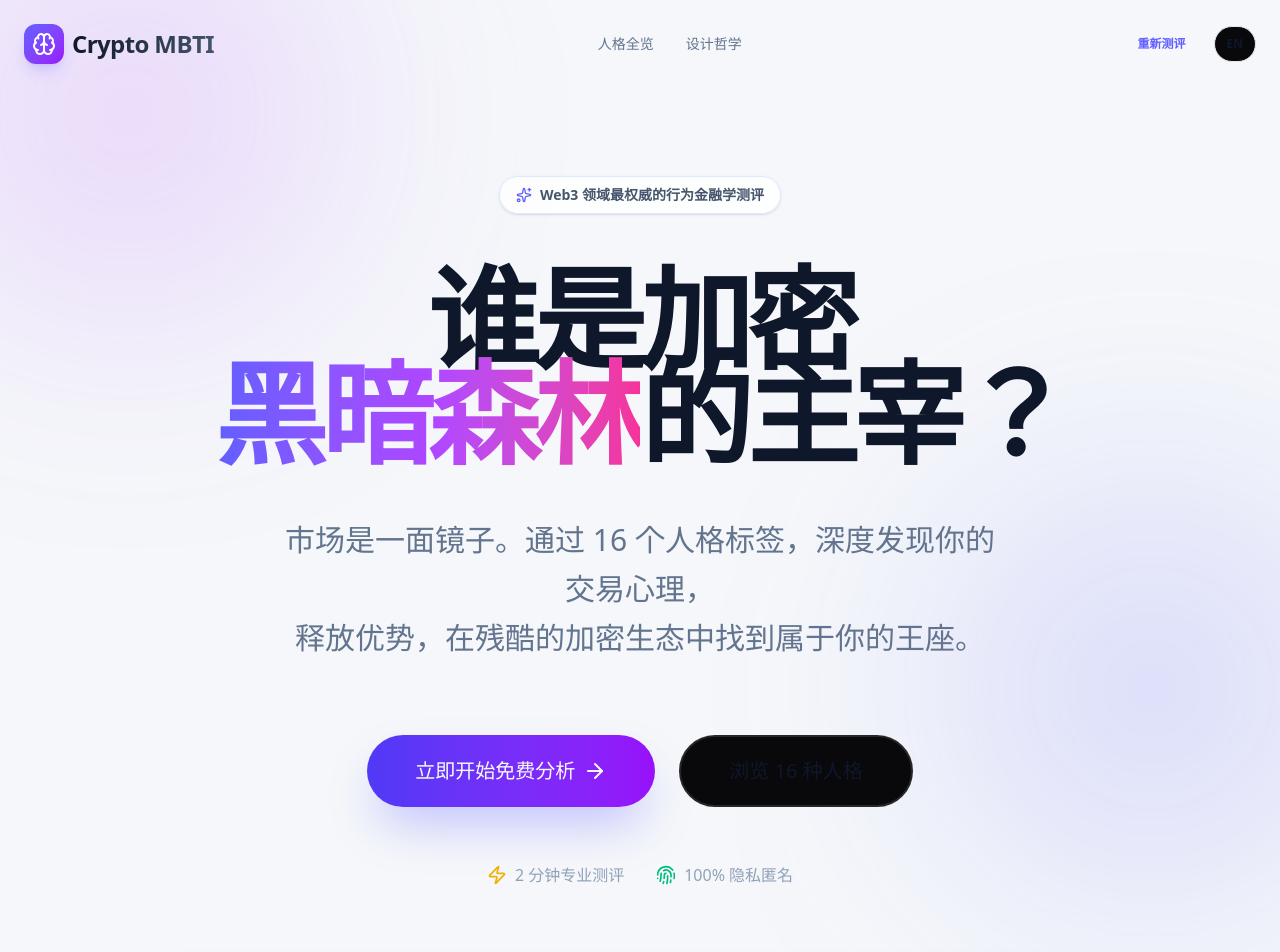
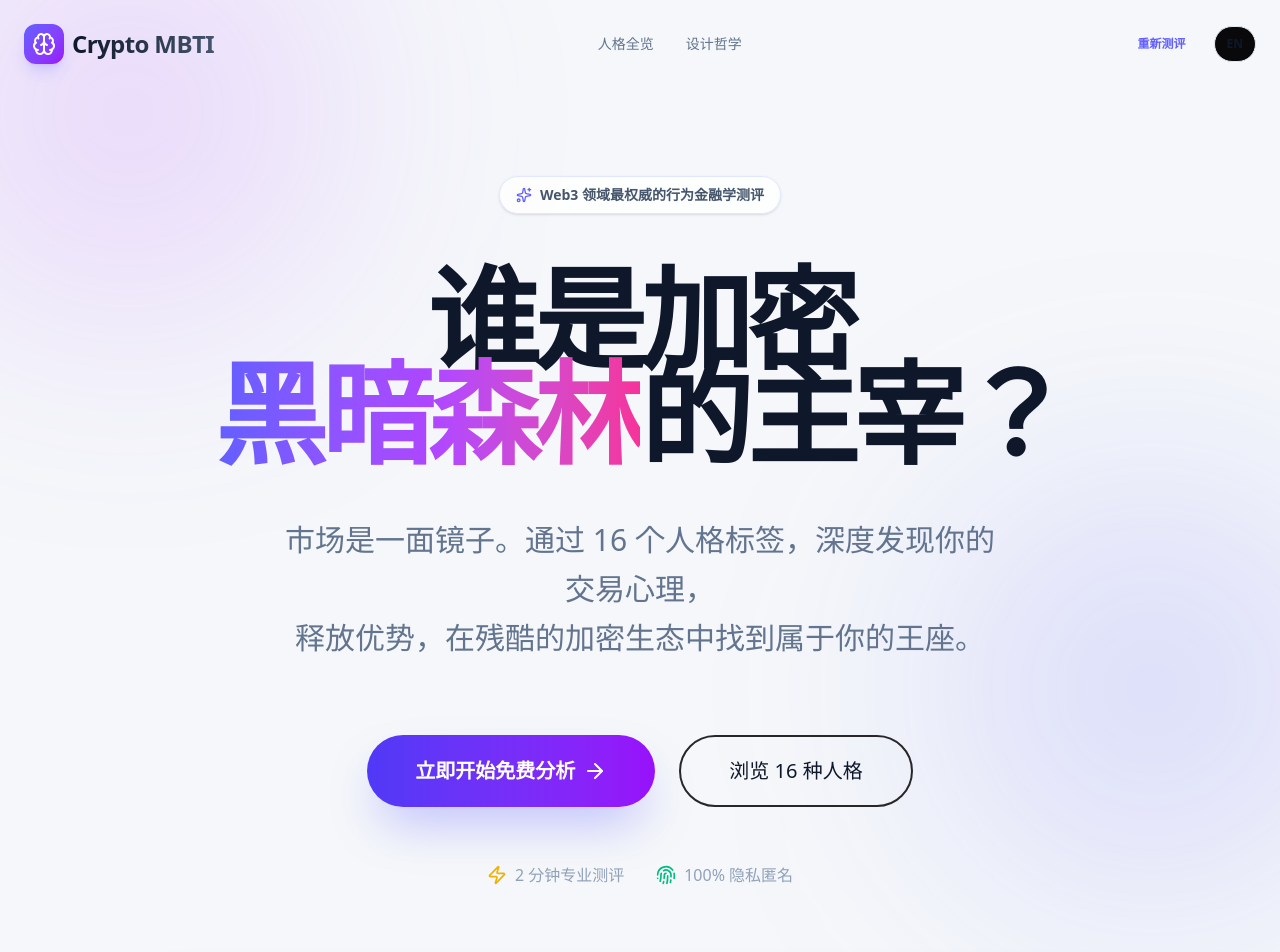
Before and after one commit to IIY0-Y/crypto_mbti, a Next.js app: page / in a window 1280 px wide. Shown: the top 952 px of the page. Built offline with nearby package versions, Linux system fonts and the light colour scheme.

Commit message:
fix: hydration mismatch and illegal html nesting causing client-side crash

```diff
--- a/app/page.tsx
+++ b/app/page.tsx
@@ -38,10 +38,8 @@ export default function Home() {
             <Link href="#" className="hover:text-indigo-500 dark:hover:text-indigo-400 transition-colors">设计哲学</Link>
         </div>
         <div className="flex items-center gap-4">
-            <Link href="/test">
-                <Button size="sm" variant="ghost" className="font-semibold text-indigo-500 hover:text-indigo-600 hover:bg-indigo-500/10 hidden sm:flex">
-                    重新测评
-                </Button>
+            <Link href="/test" className="font-semibold text-indigo-500 hover:text-indigo-600 hover:bg-indigo-500/10 hidden sm:flex h-9 px-3 text-xs items-center justify-center rounded-lg transition-colors focus-visible:outline-none focus-visible:ring-2 focus-visible:ring-ring select-none">
+                重新测评
             </Link>
             <Button
                 size="sm"
@@ -86,15 +84,17 @@ export default function Home() {
             </motion.p>
 
             <motion.div variants={fadeInUp} className="pt-6 md:pt-8 flex flex-col sm:flex-row items-center justify-center gap-4 md:gap-6 px-4">
-                <Link href="/test" className="w-full sm:w-auto">
-                    <Button size="xl" className="w-full h-16 md:h-18 px-8 md:px-12 rounded-full text-lg md:text-xl shadow-2xl shadow-indigo-500/40 bg-gradient-to-r from-indigo-600 to-purple-600 hover:from-indigo-500 hover:to-purple-500 dark:shadow-indigo-900/60 transition-all hover:scale-105 active:scale-95 border-0">
-                        {t("立即开始免费分析", "Start Free Analysis")} <ArrowRight className="ml-2 w-5 h-5 md:w-6 md:h-6" />
-                    </Button>
+                <Link
+                    href="/test"
+                    className="w-full sm:w-auto h-16 md:h-18 px-8 md:px-12 rounded-full text-lg md:text-xl shadow-2xl shadow-indigo-500/40 bg-gradient-to-r from-indigo-600 to-purple-600 hover:from-indigo-500 hover:to-purple-500 dark:shadow-indigo-900/60 transition-all hover:scale-105 active:scale-95 border-0 inline-flex items-center justify-center font-bold text-white"
+                >
+                    {t("立即开始免费分析", "Start Free Analysis")} <ArrowRight className="ml-2 w-5 h-5 md:w-6 md:h-6" />
                 </Link>
-                <Link href="/types" className="w-full sm:w-auto">
-                     <Button size="xl" variant="outline" className="w-full h-16 md:h-18 px-8 md:px-12 rounded-full text-lg md:text-xl border-2 hover:bg-slate-50 dark:hover:bg-white/5 backdrop-blur-sm">
-                        浏览 16 种人格
-                     </Button>
+                <Link
+                    href="/types"
+                    className="w-full sm:w-auto h-16 md:h-18 px-8 md:px-12 rounded-full text-lg md:text-xl border-2 hover:bg-slate-50 dark:hover:bg-white/5 backdrop-blur-sm inline-flex items-center justify-center font-medium transition-colors"
+                >
+                    {t("浏览 16 种人格", "Types View")}
                 </Link>
             </motion.div>
 
--- a/components/results-view.tsx
+++ b/components/results-view.tsx
@@ -30,7 +30,11 @@ export function ResultsView({ personality, code, scores }: ResultsViewProps) {
                 <Target className="h-12 w-12 mx-auto mb-4 text-muted-foreground" />
                 <h1 className="text-2xl font-bold mb-4">{t("未找到人格类型", "Type Not Found")}</h1>
                 <p className="text-muted-foreground mb-6">{t(`未找到代码为 "${code}" 的人格类型。`, `We couldn't find a personality type matching code "${code}".`)}</p>
-                <Link href="/test"><Button className="w-full">{t("重新测评", "Retake Test")}</Button></Link>
+                <Link href="/test" className="w-full">
+                    <div className="w-full h-11 bg-[#6366f1] text-white hover:bg-[#4f46e5] rounded-lg flex items-center justify-center font-medium transition-colors">
+                        {t("重新测评", "Retake Test")}
+                    </div>
+                </Link>
             </Card>
         </div>
     );
@@ -255,15 +259,11 @@ export function ResultsView({ personality, code, scores }: ResultsViewProps) {
 
         {/* 5. Footer Actions */}
         <div className="flex flex-wrap justify-center gap-6 py-12">
-            <Link href="/">
-                <Button variant="outline" size="xl" className="rounded-full px-8">
-                    <ArrowLeft className="mr-2 h-5 w-5" /> 返回首页
-                </Button>
+            <Link href="/" className="h-16 px-8 rounded-full border border-input bg-background hover:bg-accent hover:text-accent-foreground inline-flex items-center justify-center font-medium transition-colors">
+                <ArrowLeft className="mr-2 h-5 w-5" /> {t("返回首页", "Home")}
             </Link>
-            <Link href="/types">
-                <Button variant="secondary" size="xl" className="rounded-full px-8">
-                     发现所有 人格
-                </Button>
+            <Link href="/types" className="h-16 px-8 rounded-full bg-secondary text-secondary-foreground hover:bg-secondary/80 inline-flex items-center justify-center font-medium transition-colors">
+                 {t("发现所有 人格", "View All Types")}
             </Link>
             <Button variant="glow" size="xl" className="rounded-full px-8 bg-indigo-600 text-white" onClick={() => {
                 navigator.clipboard.writeText(window.location.href);
--- a/lib/language-context.tsx
+++ b/lib/language-context.tsx
@@ -14,9 +14,11 @@ const LanguageContext = createContext<LanguageContextType | undefined>(undefined
 
 export function LanguageProvider({ children }: { children: ReactNode }) {
   const [language, setLanguage] = useState<Language>("zh");
+  const [mounted, setMounted] = useState(false);
 
   // Load from local storage if available
   useEffect(() => {
+    setMounted(true);
     const saved = localStorage.getItem("app-language") as Language;
     if (saved && (saved === "zh" || saved === "en")) {
       setLanguage(saved);
@@ -29,6 +31,8 @@ export function LanguageProvider({ children }: { children: ReactNode }) {
   };
 
   const t = (zh: string, en: string) => {
+    // During SSR or before hydration, always return zh
+    if (!mounted) return zh;
     return language === "zh" ? zh : en;
   };
 
```
